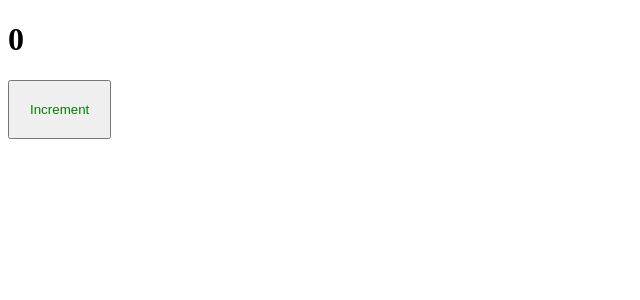
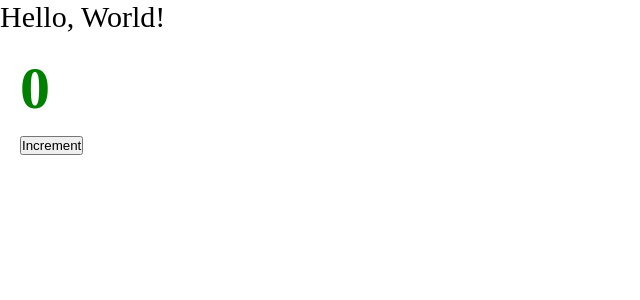
Before and after one commit to ilozur/production-project, a React app: page / in a window 1280 px wide. Shown: the top 300 px of the page, without its empty margins (0-640 px from the left). Built offline with nearby package versions, Linux system fonts and the light colour scheme.

Commit message:
CSS Modules Settings

```diff
--- a/package.json
+++ b/package.json
@@ -19,6 +19,7 @@
     "@types/webpack-dev-server": "^4.7.2",
     "css-loader": "^6.6.0",
     "html-webpack-plugin": "^5.5.0",
+    "mini-css-extract-plugin": "^2.5.3",
     "sass": "^1.49.9",
     "sass-loader": "^12.6.0",
     "style-loader": "^3.3.1",
--- /dev/null
+++ b/src/App.tsx
@@ -0,0 +1,14 @@
+import React from 'react';
+import {Counter} from "./components/Counter";
+import "./index.scss";
+
+const App = () => {
+    return (
+        <div className="app">
+            Hello, World!
+            <Counter />
+        </div>
+    );
+};
+
+export default App;
--- a/src/components/Counter.scss
+++ b/src/components/Counter.module.scss
@@ -1,4 +1,4 @@
-button {
+.btn {
     padding: 20px;
     color: green;
 }
--- a/src/components/Counter.tsx
+++ b/src/components/Counter.tsx
@@ -1,5 +1,5 @@
 import React from 'react';
-import "./Counter.scss"
+import classes from "./Counter.module.scss"
 
 export const Counter = () => {
     const [count, setCount] = React.useState(0);
@@ -9,7 +9,7 @@
     }
 
     return (
-        <div>
+        <div className={classes.btn}>
             <h1>{count}</h1>
             <button onClick={increment}>Increment</button>
         </div>
--- /dev/null
+++ b/src/index.scss
@@ -0,0 +1,9 @@
+* {
+  margin: 0;
+  padding: 0;
+  box-sizing: border-box;
+}
+
+.app {
+  font-size: 30px;
+}
--- a/src/index.tsx
+++ b/src/index.tsx
@@ -1,9 +1,7 @@
 import {render} from "react-dom";
-import {Counter} from "./components/Counter";
+import App from "./App";
 
 render(
-    <div>
-        <Counter></Counter>
-    </div>,
+    <App />,
     document.getElementById("root")
 )
```
Also changed, not shown: src/global.d.ts (added, +7 -0 lines), 4 other files (tests, documents, lock files or other folders).
